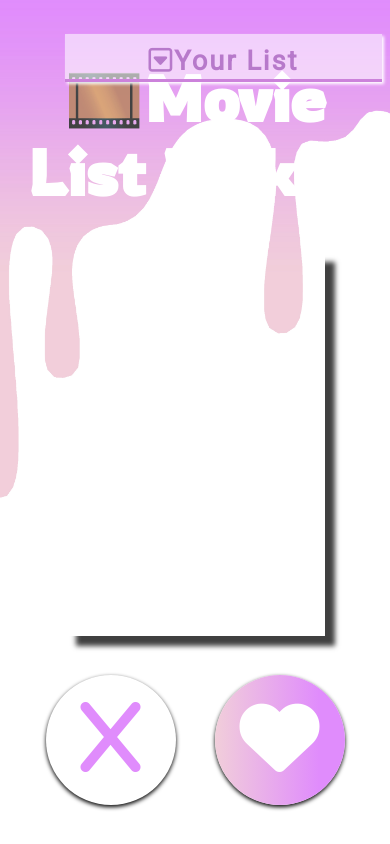
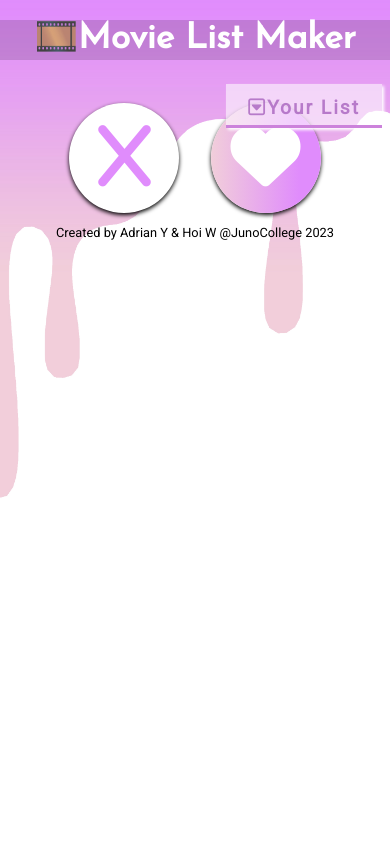
Before and after one commit to hoidrian/movie-list-maker-update, a plain HTML site: page index.html in a window 390 px wide. Drawn offline with Linux system fonts and the light colour scheme; no server answers.

Commit message:
adding more style and media query

```diff
--- a/index.html
+++ b/index.html
@@ -6,7 +6,9 @@
 	<meta name="viewport" content="width=device-width, initial-scale=1.0">
 	<link rel="preconnect" href="https://fonts.googleapis.com">
 	<link rel="preconnect" href="https://fonts.gstatic.com" crossorigin>
-	<link href="https://fonts.googleapis.com/css2?family=Roboto&family=Rowdies&display=swap" rel="stylesheet">
+	<link rel="preconnect" href="https://fonts.googleapis.com">
+<link rel="preconnect" href="https://fonts.gstatic.com" crossorigin>
+<link href="https://fonts.googleapis.com/css2?family=Josefin+Sans&family=Roboto&display=swap" rel="stylesheet">
 	<script src="https://kit.fontawesome.com/a334a3afe7.js" crossorigin="anonymous"></script>
 	<link rel="stylesheet" href="./styles/styles.css">
 	<title>Movie List Maker</title>
@@ -19,18 +21,12 @@
 	<div class="collapsible-menu">
 		<input type="checkbox" id="menu">
 		<label for="menu"><i class="fa-regular fa-square-caret-down"></i>Your List</label>
-
 		<div class="menu-content">
-			<ul>
-				<li>1st movie</li>
-
-			</ul>
+			<ul></ul>
 		</div>
 	</div>
 	<div class="image-container">
-
 	</div>
-
 	<div class="buttons">
 		<button class="no">
 			<i class="fa-solid fa-x"></i>
@@ -41,7 +37,7 @@
 	</div>
 </main>
 <footer>
-
+<p>Created by Adrian Y & Hoi W @JunoCollege 2023</p>
 </footer>
 	<script src="app.js"></script>
 </body>
--- a/styles/sass/_main.scss
+++ b/styles/sass/_main.scss
@@ -8,16 +8,15 @@ header{
     h1{
        color: rgb(255, 255, 255);
        font-size: 4rem;
-       font-family: 'Rowdies', cursive;
+       font-family: 'Josefin Sans', sans-serif;
        text-align: center;
-       padding-top: 5%;
     }
 }
 
 //drop-down-list
 //mobie nav style
 .menu-content {
-    padding: 0 0 0 150px;
+    width: 300px;
     max-height: 0;
     overflow: hidden;
 }
@@ -56,17 +55,18 @@ header{
     padding: 0;
     }
     li{
-        color: #e08cfc;
+        color: #464242;
         font-family: 'Roboto', sans-serif;
+        line-height: 2;
+        text-decoration: underline dotted;
+        padding-left: 5%;
     }
 }
-
 /* Toggle Effect */
 input:checked ~ .menu-content {
     max-height: 100%;
 }
 //drop down style ends
-
 
 //main
 .image-container{
@@ -76,8 +76,8 @@ input:checked ~ .menu-content {
     box-shadow: 10px 10px 5px 0px rgba(0,0,0,0.75);
     -webkit-box-shadow: 10px 10px 5px 0px rgba(0,0,0,0.75);
     -moz-box-shadow: 10px 10px 5px 0px rgba(0,0,0,0.75);
-    width: 259px;
-    height: 384px;
+    width: 400px;
+
 }
 
 h2{
@@ -87,7 +87,6 @@ h2{
     color: #777777;
 }
 .buttons{
-    margin-top: 20%;
     display: flex;
     justify-content: center;
     button{
@@ -99,7 +98,7 @@ h2{
         box-shadow: 0 2px 4px rgb(0, 0, 0);
         cursor: pointer;
         transition: all 0.3s ease;
-        margin: 5%;
+        margin: 3% 4% 0% 4%;;
         border-radius: 50%;
             &:hover{
                 scale: 1.1;
@@ -119,3 +118,41 @@ h2{
         color: white;
     }
 }
+
+footer{
+    text-align: center;
+    font-family: 'Roboto', sans-serif;
+    font-size: 0.8rem;
+}
+
+@media (max-width: 850px) {
+    header{
+        h1{
+            background-color: #00000024;
+            margin-top: 5%;
+            font-size: 2.2rem;
+        }
+    }
+
+    .collapsible-menu{
+        max-width: 40%;
+        padding: 5px;
+        top: 10%;
+        label{
+            font-size: 1.2rem;
+        }
+    }
+
+    .image-container{
+        width: 65%;
+    }
+
+    .buttons{
+        button{
+        margin-top: 5%;
+        font-size: 70px;
+        height: 110px;
+        width: 110px;
+        }
+    }
+  }
```
Also changed, not shown: styles/styles.css.
